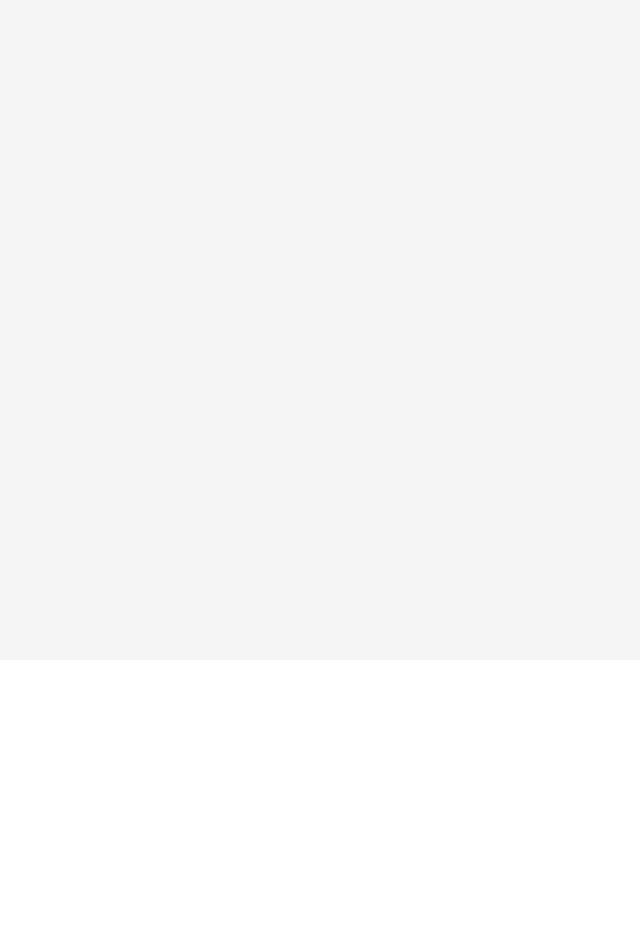
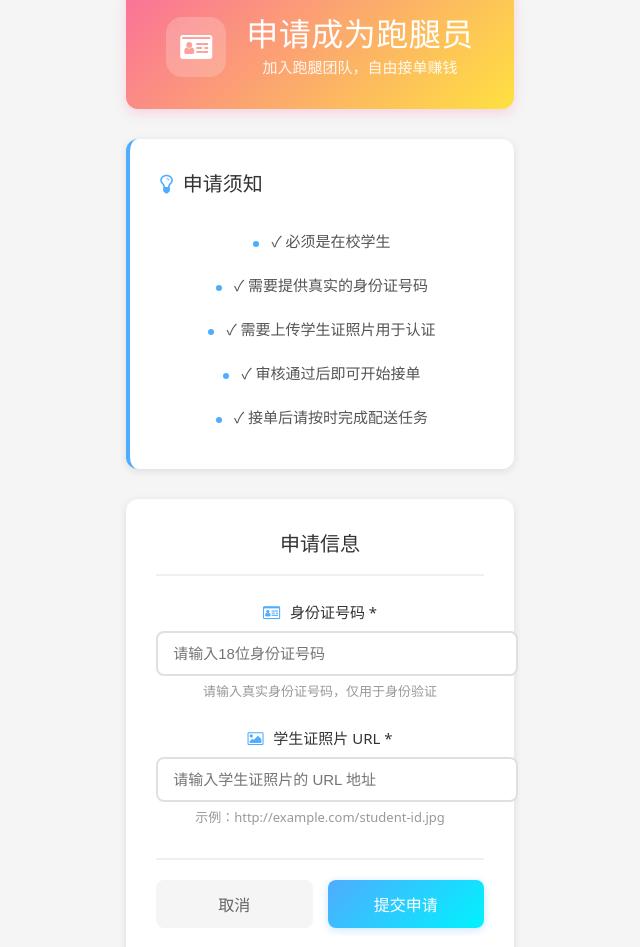
Before and after one commit to EpsilonZYJ/MyCampus, a React (Vite) app in the folder frontend/: page /apply-runner in a window 1280 px wide. Before the commit this address had no page. Shown: the part 140-1087 px from the top of the page, without its empty margins (320-960 px from the left). Before the commit the page ends 800 px from the top, so only its background shows below. Built offline with nearby package versions, Linux system fonts and the light colour scheme.

Commit message:
feat: 添加管理员审核跑腿员界面

```diff
--- a/frontend/src/App.jsx
+++ b/frontend/src/App.jsx
@@ -3,6 +3,7 @@ import "./App.css";
 import { Routes, Route } from "react-router-dom";
 import FoodPage from "./pages/user/FoodPage";
 import ErrandOrderPage from "./pages/user/ErrandOrderPage";
+import ApplyRunnerPage from "./pages/user/ApplyRunnerPage";
 import RunnerOrderPage from "./pages/runner/RunnerOrderPage";
 import AdminRunnerApprovalPage from "./pages/admin/AdminRunnerApprovalPage";
 
@@ -12,6 +13,7 @@ function App() {
       <Routes>
         <Route path="/" element={<FoodPage />} />
         <Route path="/errand-orders" element={<ErrandOrderPage />} />
+        <Route path="/apply-runner" element={<ApplyRunnerPage />} />
         <Route path="/runner-orders" element={<RunnerOrderPage />} />
         <Route path="/admin/runners" element={<AdminRunnerApprovalPage />} />
       </Routes>
--- a/frontend/src/components/Navbar.jsx
+++ b/frontend/src/components/Navbar.jsx
@@ -10,24 +10,26 @@ const Navbar = () => {
   const { currentUser, currentRole, switchRole, hasRole } = useUser();
   const [showRoleMenu, setShowRoleMenu] = useState(false);
 
-  // 根据角色动态生成菜单
+  // 根据当前激活的角色动态生成菜单
   const getMenuItems = () => {
     const items = [
       { key: "/", label: "美食广场", roles: [ROLES.STUDENT, ROLES.RUNNER, ROLES.ADMIN] },
     ];
 
-    // 只有学生可以创建和管理跑腿订单
-    if (hasRole(ROLES.STUDENT)) {
+    // 只有当前角色是学生时才显示学生专属菜单
+    if (currentRole === ROLES.STUDENT) {
       items.push({ key: "/errand-orders", label: "跑腿订单", roles: [ROLES.STUDENT] });
+      items.push({ key: "/apply-runner", label: "申请跑腿员", roles: [ROLES.STUDENT] });
     }
 
-    // 跑腿员和管理员可以看到跑腿员工作台
-    if (hasRole(ROLES.RUNNER) || hasRole(ROLES.ADMIN)) {
-      items.push({ key: "/runner-orders", label: "跑腿员工作台", roles: [ROLES.RUNNER, ROLES.ADMIN] });
+    // 只有当前角色是跑腿员时才显示跑腿员工作台
+    if (currentRole === ROLES.RUNNER) {
+      items.push({ key: "/runner-orders", label: "跑腿员工作台", roles: [ROLES.RUNNER] });
     }
 
-    // 只有管理员可以看到跑腿员审核
-    if (hasRole(ROLES.ADMIN)) {
+    // 只有当前角色是管理员时才显示管理员菜单
+    if (currentRole === ROLES.ADMIN) {
+      items.push({ key: "/runner-orders", label: "跑腿员工作台", roles: [ROLES.ADMIN] });
       items.push({ key: "/admin/runners", label: "跑腿员审核", roles: [ROLES.ADMIN] });
     }
 
--- /dev/null
+++ b/frontend/src/pages/user/ApplyRunnerPage.css
@@ -0,0 +1,277 @@
+.apply-runner-container {
+  margin-top: 64px;
+  padding: 30px;
+  max-width: 900px;
+  margin-left: auto;
+  margin-right: auto;
+}
+
+/* 页面标题区域 */
+.page-header {
+  background: linear-gradient(135deg, #4facfe 0%, #00f2fe 100%);
+  border-radius: 12px;
+  padding: 30px 40px;
+  margin-bottom: 30px;
+  box-shadow: 0 4px 12px rgba(79, 172, 254, 0.25);
+}
+
+.header-content {
+  display: flex;
+  justify-content: space-between;
+  align-items: center;
+}
+
+.title-section {
+  display: flex;
+  align-items: center;
+  gap: 20px;
+}
+
+.icon-wrapper {
+  width: 60px;
+  height: 60px;
+  background: rgba(255, 255, 255, 0.2);
+  border-radius: 16px;
+  display: flex;
+  align-items: center;
+  justify-content: center;
+  backdrop-filter: blur(10px);
+}
+
+.icon-wrapper i {
+  font-size: 28px;
+  color: white;
+}
+
+.title-text h1 {
+  color: white;
+  font-size: 32px;
+  font-weight: 600;
+  margin: 0 0 5px 0;
+  letter-spacing: 0.5px;
+}
+
+.subtitle {
+  color: rgba(255, 255, 255, 0.9);
+  font-size: 15px;
+  margin: 0;
+  font-weight: 400;
+}
+
+/* 权限提示 */
+.permission-notice {
+  background: linear-gradient(135deg, #ffeaa7 0%, #fdcb6e 100%);
+  border-radius: 12px;
+  padding: 30px;
+  text-align: center;
+  margin-bottom: 30px;
+  box-shadow: 0 2px 8px rgba(253, 203, 110, 0.3);
+}
+
+.permission-notice i {
+  font-size: 48px;
+  color: #e17055;
+  margin-bottom: 15px;
+}
+
+.permission-notice p {
+  color: #2d3436;
+  font-size: 18px;
+  font-weight: 600;
+  margin: 10px 0;
+}
+
+/* 申请表单容器 */
+.apply-form-container {
+  display: grid;
+  gap: 30px;
+}
+
+/* 须知部分 */
+.info-section {
+  background: white;
+  padding: 30px;
+  border-radius: 12px;
+  box-shadow: 0 2px 8px rgba(0, 0, 0, 0.1);
+  border-left: 4px solid #4facfe;
+}
+
+.info-section h3 {
+  color: #333;
+  margin: 0 0 20px 0;
+  font-size: 20px;
+  display: flex;
+  align-items: center;
+  gap: 10px;
+}
+
+.info-section h3 i {
+  color: #4facfe;
+  font-size: 22px;
+}
+
+.info-list {
+  list-style: none;
+  padding: 0;
+  margin: 0;
+}
+
+.info-list li {
+  padding: 10px 0;
+  color: #555;
+  font-size: 15px;
+  line-height: 1.6;
+}
+
+.info-list li::before {
+  content: "";
+  display: inline-block;
+  width: 6px;
+  height: 6px;
+  background: #4facfe;
+  border-radius: 50%;
+  margin-right: 12px;
+}
+
+/* 申请表单 */
+.apply-form {
+  background: white;
+  padding: 30px;
+  border-radius: 12px;
+  box-shadow: 0 2px 8px rgba(0, 0, 0, 0.1);
+}
+
+.apply-form h3 {
+  color: #333;
+  margin: 0 0 25px 0;
+  font-size: 20px;
+  padding-bottom: 15px;
+  border-bottom: 2px solid #f0f0f0;
+}
+
+.form-group {
+  margin-bottom: 25px;
+}
+
+.form-group label {
+  display: block;
+  margin-bottom: 8px;
+  color: #333;
+  font-weight: 500;
+  font-size: 15px;
+}
+
+.form-group label i {
+  color: #4facfe;
+  margin-right: 6px;
+}
+
+.form-group input {
+  width: 100%;
+  padding: 12px 15px;
+  border: 2px solid #e0e0e0;
+  border-radius: 8px;
+  font-size: 15px;
+  transition: all 0.3s;
+}
+
+.form-group input:focus {
+  outline: none;
+  border-color: #4facfe;
+  box-shadow: 0 0 0 3px rgba(79, 172, 254, 0.1);
+}
+
+.hint {
+  display: block;
+  margin-top: 6px;
+  color: #999;
+  font-size: 13px;
+}
+
+/* 表单操作按钮 */
+.form-actions {
+  display: flex;
+  gap: 15px;
+  margin-top: 30px;
+  padding-top: 20px;
+  border-top: 2px solid #f0f0f0;
+}
+
+.btn-cancel,
+.btn-submit {
+  flex: 1;
+  padding: 12px 24px;
+  border: none;
+  border-radius: 8px;
+  font-size: 16px;
+  font-weight: 600;
+  cursor: pointer;
+  transition: all 0.3s;
+}
+
+.btn-cancel {
+  background: #f5f5f5;
+  color: #666;
+}
+
+.btn-cancel:hover:not(:disabled) {
+  background: #e0e0e0;
+}
+
+.btn-submit {
+  background: linear-gradient(135deg, #4facfe 0%, #00f2fe 100%);
+  color: white;
+  box-shadow: 0 2px 8px rgba(79, 172, 254, 0.3);
+}
+
+.btn-submit:hover:not(:disabled) {
+  transform: translateY(-2px);
+  box-shadow: 0 4px 12px rgba(79, 172, 254, 0.4);
+}
+
+.btn-cancel:disabled,
+.btn-submit:disabled {
+  opacity: 0.6;
+  cursor: not-allowed;
+}
+
+/* 响应式设计 */
+@media (max-width: 768px) {
+  .apply-runner-container {
+    padding: 15px;
+  }
+
+  .page-header {
+    padding: 20px;
+  }
+
+  .title-text h1 {
+    font-size: 24px;
+  }
+
+  .subtitle {
+    font-size: 13px;
+  }
+
+  .icon-wrapper {
+    width: 50px;
+    height: 50px;
+  }
+
+  .icon-wrapper i {
+    font-size: 24px;
+  }
+
+  .apply-form-container {
+    gap: 20px;
+  }
+
+  .info-section,
+  .apply-form {
+    padding: 20px;
+  }
+
+  .form-actions {
+    flex-direction: column;
+  }
+}
--- /dev/null
+++ b/frontend/src/pages/user/ApplyRunnerPage.jsx
@@ -0,0 +1,158 @@
+import React, { useState } from "react";
+import Navbar from "../../components/Navbar";
+import { useUser } from "../../contexts/UserContext";
+import { useNavigate } from "react-router-dom";
+import "./ApplyRunnerPage.css";
+
+const API_BASE_URL = "http://localhost:8080/api";
+
+export default function ApplyRunnerPage() {
+  const { currentUser, hasRole } = useUser();
+  const navigate = useNavigate();
+  const [formData, setFormData] = useState({
+    idCardNumber: "",
+    studentIDCardurl: "",
+  });
+  const [loading, setLoading] = useState(false);
+
+  // 权限检查：只有学生可以申请
+  const isStudent = hasRole('ROLE_STUDENT');
+
+  const handleInputChange = (e) => {
+    const { name, value } = e.target;
+    setFormData({ ...formData, [name]: value });
+  };
+
+  const handleSubmit = async (e) => {
+    e.preventDefault();
+    setLoading(true);
+
+    try {
+      const response = await fetch(
+        `${API_BASE_URL}/users/${currentUser.id}/become-runner`,
+        {
+          method: "POST",
+          headers: {
+            "Content-Type": "application/json",
+          },
+          body: JSON.stringify(formData),
+        }
+      );
+
+      const result = await response.json();
+
+      if (result.code === 200 || response.ok) {
+        alert("跑腿员申请已提交！\n请等待管理员审核。");
+        navigate("/");
+      } else {
+        alert("申请失败: " + result.message);
+      }
+    } catch (error) {
+      console.error("申请失败:", error);
+      alert("申请失败，请稍后重试");
+    } finally {
+      setLoading(false);
+    }
+  };
+
+  return (
+    <>
+      <Navbar />
+      <div className="apply-runner-container">
+        <div className="page-header">
+          <div className="header-content">
+            <div className="title-section">
+              <div className="icon-wrapper">
+                <i className="fa fa-id-card"></i>
+              </div>
+              <div className="title-text">
+                <h1>申请成为跑腿员</h1>
+                <p className="subtitle">加入跑腿团队，自由接单赚钱</p>
+              </div>
+            </div>
+          </div>
+        </div>
+
+        {!isStudent ? (
+          <div className="permission-notice">
+            <i className="fa fa-info-circle"></i>
+            <p>只有学生用户可以申请成为跑腿员</p>
+          </div>
+        ) : (
+          <div className="apply-form-container">
+            <div className="info-section">
+              <h3>
+                <i className="fa fa-lightbulb-o"></i> 申请须知
+              </h3>
+              <ul className="info-list">
+                <li>✓ 必须是在校学生</li>
+                <li>✓ 需要提供真实的身份证号码</li>
+                <li>✓ 需要上传学生证照片用于认证</li>
+                <li>✓ 审核通过后即可开始接单</li>
+                <li>✓ 接单后请按时完成配送任务</li>
+              </ul>
+            </div>
+
+            <form onSubmit={handleSubmit} className="apply-form">
+              <h3>申请信息</h3>
+
+              <div className="form-group">
+                <label>
+                  <i className="fa fa-id-card-o"></i> 身份证号码 *
+                </label>
+                <input
+                  type="text"
+                  name="idCardNumber"
+                  value={formData.idCardNumber}
+                  onChange={handleInputChange}
+                  required
+                  placeholder="请输入18位身份证号码"
+                  pattern="[0-9]{17}[0-9Xx]"
+                  maxLength="18"
+                />
+                <small className="hint">
+                  请输入真实身份证号码，仅用于身份验证
+                </small>
+              </div>
+
+              <div className="form-group">
+                <label>
+                  <i className="fa fa-picture-o"></i> 学生证照片 URL *
+                </label>
+                <input
+                  type="url"
+                  name="studentIDCardurl"
+                  value={formData.studentIDCardurl}
+                  onChange={handleInputChange}
+                  required
+                  placeholder="请输入学生证照片的 URL 地址"
+                />
+                <small className="hint">
+                  示例：http://example.com/student-id.jpg
+                </small>
+              </div>
+
+              <div className="form-actions">
+                <button
+                  type="button"
+                  className="btn-cancel"
+                  onClick={() => navigate("/")}
+                  disabled={loading}
+                >
+                  取消
+                </button>
+                <button
+                  type="submit"
+                  className="btn-submit"
+                  disabled={loading}
+                >
+                  {loading ? "提交中..." : "提交申请"}
+                </button>
+              </div>
+            </form>
+          </div>
+        )}
+      </div>
+    </>
+  );
+}
```
